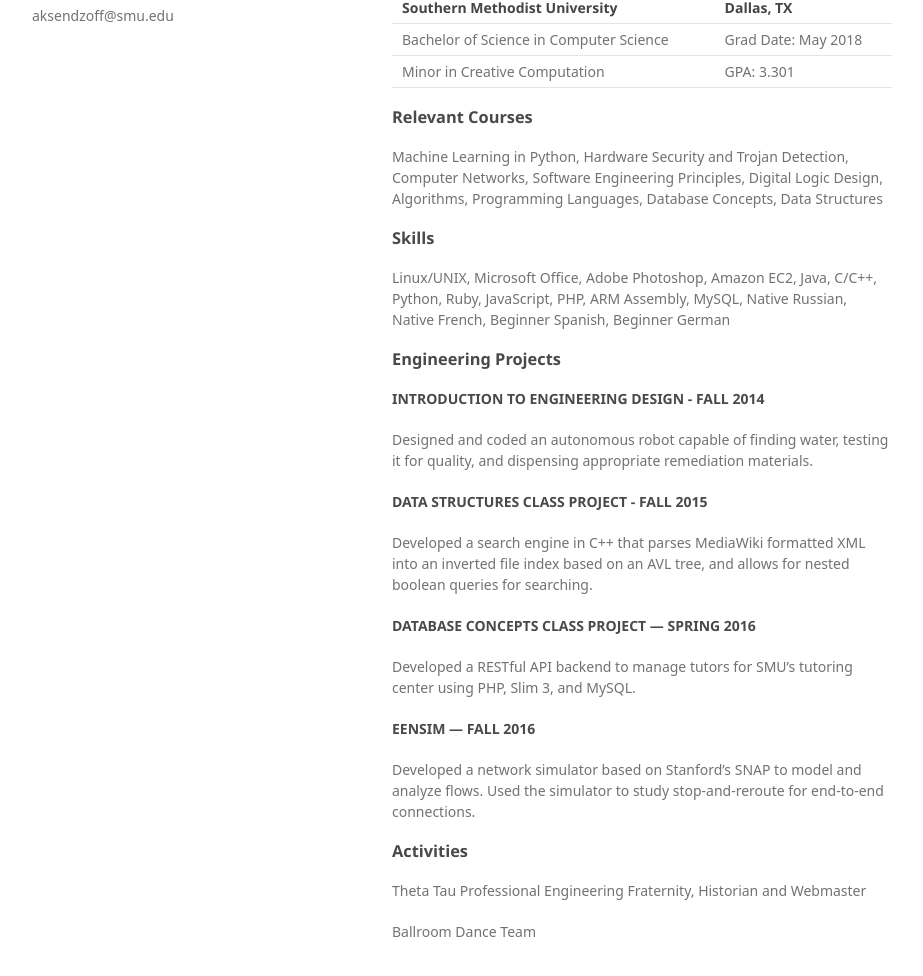
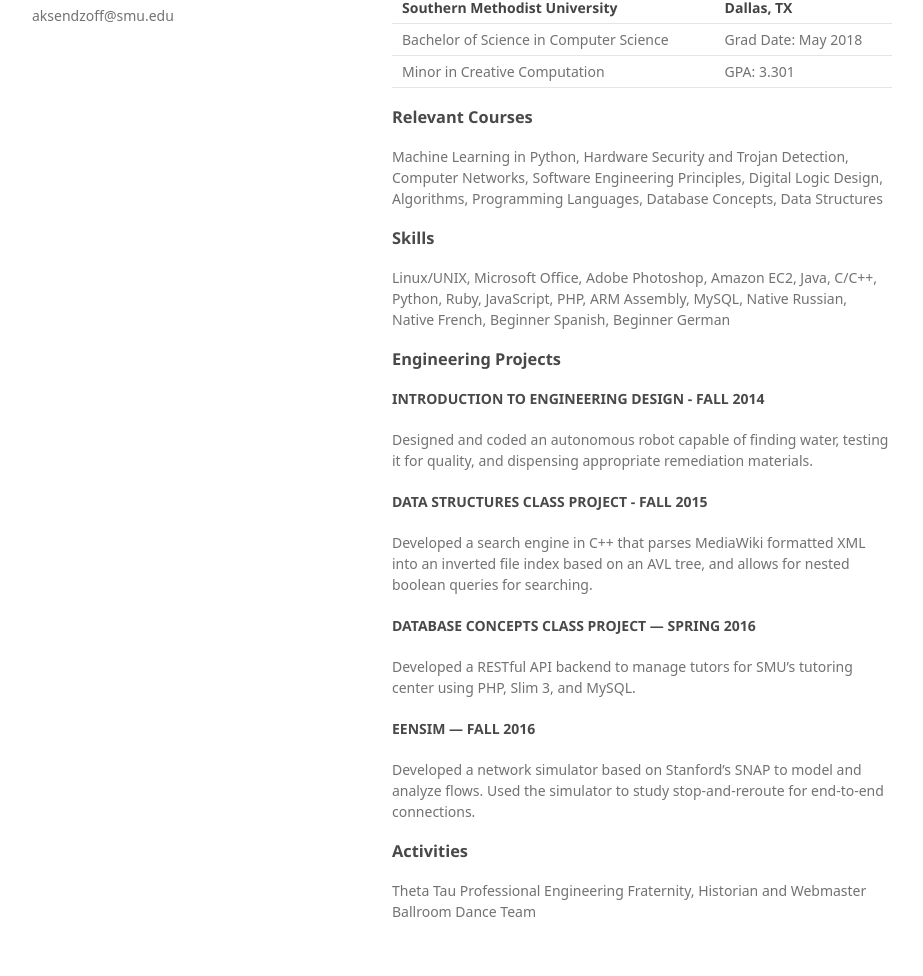
Before and after one commit to dacoconuttman/dacoconuttman.github.io, a plain HTML site: page index.html in a window 1280 px wide. Shown: the part 104-1080 px from the top of the page, without its empty margins (178-1101 px from the left). Drawn offline with Linux system fonts and the light colour scheme; a web font is replaced by a local one.

Commit message:
undid that

```diff
--- a/index.html
+++ b/index.html
@@ -77,8 +77,8 @@
 <h3>
 <a id="activities" class="anchor" href="#activities" aria-hidden="true"><span aria-hidden="true" class="octicon octicon-link"></span></a>Activities</h3>
 
-<p>Theta Tau Professional Engineering Fraternity, Historian and Webmaster</p>
-<p>Ballroom Dance Team</p>
+<p>Theta Tau Professional Engineering Fraternity, Historian and Webmaster
+Ballroom Dance Team</p>
       </section>
     </div>
     <script src="javascripts/scale.fix.js"></script>
```
